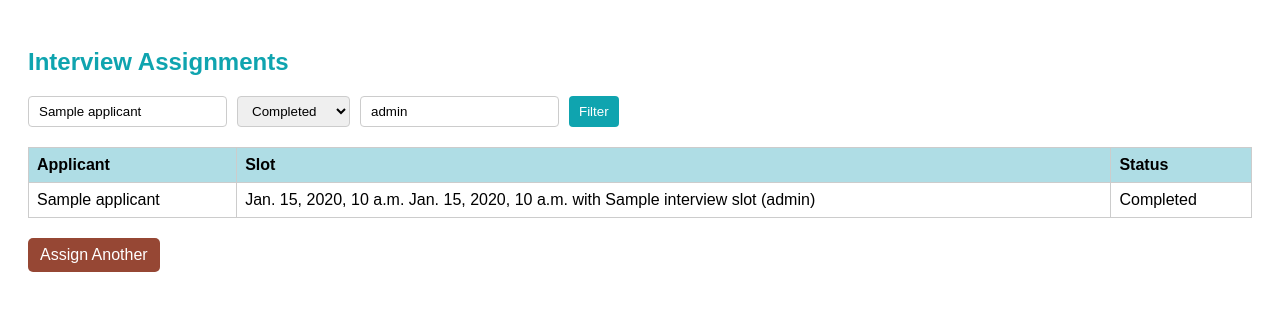
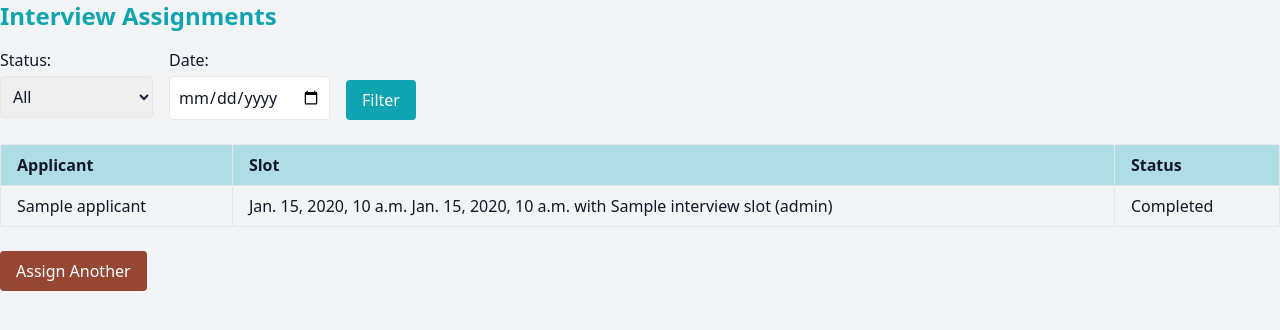
Before and after one commit to kshitij162005/job-interview-scheduler, a Django app: template scheduler/templates/assignment_list.html in a window 1280 px wide. Shown: the top 330 px of the page. Run offline with Django 3.2, Linux system fonts and the light colour scheme; the template is opened without the code that fills it: most values are stand-ins (such as "Sample title", 1, 10 or a date in 2020); some libraries are stand-ins or nearby versions.

```diff
--- a/interview_scheduler/settings.py
+++ b/interview_scheduler/settings.py
@@ -38,6 +38,7 @@ INSTALLED_APPS = [
     'django.contrib.messages',
     'django.contrib.staticfiles',
     'scheduler',
+    'widget_tweaks'
 ]
 
 MIDDLEWARE = [
--- a/scheduler/templates/assignment_list.html
+++ b/scheduler/templates/assignment_list.html
@@ -1,100 +1,61 @@
-<!DOCTYPE html>
-<html>
-<head>
-    <title>Assignments</title>
-    <style>
-        body {
-            font-family: Arial, sans-serif;
-            padding: 20px;
-        }
+{% extends "base.html" %}
 
-        h2 {
-            color: #0FA4AF;
-        }
+{% block title %}Interview Assignments{% endblock %}
 
-        form {
-            display: flex;
-            gap: 10px;
-            margin-bottom: 20px;
-        }
+{% block content %}
+    <h2 class="text-2xl font-bold text-[#0FA4AF] mb-4">Interview Assignments</h2>
 
-        input, select, button {
-            padding: 6px 10px;
-            border-radius: 4px;
-            border: 1px solid #ccc;
-        }
+    <form method="get" class="flex flex-wrap gap-4 mb-6">
+        <div>
+            <label class="block mb-1 font-medium">Status:</label>
+            <select name="status" class="p-2 border rounded">
+                <option value="">All</option>
+                {% for key, label in statuses %}
+                    <option value="{{ key }}" {% if key == selected_status %}selected{% endif %}>
+                        {{ label }}
+                    </option>
+                {% endfor %}
+            </select>
+        </div>
 
-        button {
-            background-color: #0FA4AF;
-            color: white;
-            border: none;
-            cursor: pointer;
-        }
+        <div>
+            <label class="block mb-1 font-medium">Date:</label>
+            <input type="date" name="date" value="{{ selected_date }}" class="p-2 border rounded">
+        </div>
 
-        button:hover {
-            background-color: #024950;
-        }
-
-        table {
-            width: 100%;
-            border-collapse: collapse;
-        }
-
-        th, td {
-            border: 1px solid #ccc;
-            padding: 8px;
-            text-align: left;
-        }
-
-        th {
-            background-color: #AFDDE5;
-        }
-
-        a {
-            display: inline-block;
-            margin-top: 20px;
-            text-decoration: none;
-            background-color: #964734;
-            color: white;
-            padding: 8px 12px;
-            border-radius: 5px;
-        }
-
-        a:hover {
-            background-color: #AFDDE5;
-            color: black;
-        }
-    </style>
-</head>
-<body>
-    <h2>Interview Assignments</h2>
-
-    <form method="get">
-        <input type="text" name="applicant" placeholder="Applicant Name" value="{{ filters.applicant }}">
-        <select name="status">
-            <option value="">All Statuses</option>
-            <option value="Scheduled" {% if filters.status == 'Scheduled' %}selected{% endif %}>Scheduled</option>
-            <option value="Completed" {% if filters.status == 'Completed' %}selected{% endif %}>Completed</option>
-        </select>
-        <input type="text" name="job_role" placeholder="Job Role" value="{{ filters.job_role }}">
-        <button type="submit">Filter</button>
+        <div class="self-end">
+            <button type="submit" class="bg-[#0FA4AF] hover:bg-[#024950] text-white px-4 py-2 rounded">
+                Filter
+            </button>
+        </div>
     </form>
 
-    <table>
-        <tr>
-            <th>Applicant</th>
-            <th>Slot</th>
-            <th>Status</th>
-        </tr>
-        {% for a in assignments %}
-        <tr>
-            <td>{{ a.applicant.name }}</td>
-            <td>{{ a.interview_slot.date }} {{ a.interview_slot.time }} with {{ a.interview_slot.interviewer_name }} ({{ a.interview_slot.job_role }})</td>
-            <td>{{ a.interview_slot.status }}</td>
-        </tr>
-        {% endfor %}
+    <table class="w-full border-collapse mb-6">
+        <thead>
+            <tr class="bg-[#AFDDE5]">
+                <th class="border px-4 py-2 text-left">Applicant</th>
+                <th class="border px-4 py-2 text-left">Slot</th>
+                <th class="border px-4 py-2 text-left">Status</th>
+            </tr>
+        </thead>
+        <tbody>
+            {% for a in assignments %}
+                <tr>
+                    <td class="border px-4 py-2">{{ a.applicant.name }}</td>
+                    <td class="border px-4 py-2">
+                        {{ a.interview_slot.date }} {{ a.interview_slot.time }} with {{ a.interview_slot.interviewer_name }} ({{ a.interview_slot.job_role }})
+                    </td>
+                    <td class="border px-4 py-2">{{ a.interview_slot.status }}</td>
+                </tr>
+            {% empty %}
+                <tr>
+                    <td colspan="3" class="border px-4 py-2 text-center text-gray-500">No assignments found.</td>
+                </tr>
+            {% endfor %}
+        </tbody>
     </table>
 
-    <a href="{% url 'assign_interview' %}">Assign Another</a>
-</body>
-</html>
+    <a href="{% url 'assign_interview' %}" class="inline-block bg-[#964734] hover:bg-[#AFDDE5] hover:text-black text-white px-4 py-2 rounded">
+        Assign Another
+    </a>
+{% endblock %}
--- /dev/null
+++ b/scheduler/templates/base.html
@@ -0,0 +1,17 @@
+<!DOCTYPE html>
+<html lang="en">
+<head>
+    <meta charset="UTF-8">
+    <meta name="viewport" content="width=device-width, initial-scale=1.0">
+    <title>Job Interview Scheduler</title>
+    <!-- Tailwind CSS CDN -->
+    <script src="https://cdn.tailwindcss.com"></script>
+</head>
+<body class="bg-gray-100 text-gray-900">
+
+    <!-- Main content here -->
+    {% block content %}
+    {% endblock %}
+
+</body>
+</html>
--- a/scheduler/urls.py
+++ b/scheduler/urls.py
@@ -2,6 +2,8 @@ from django.urls import path
 from . import views
 
 urlpatterns = [
+    path('', views.home, name='home'),
+    path('assign/', views.assign_interview, name='assign_interview'),
     path('assign/', views.assign_interview, name='assign_interview'),
     path('assignments/', views.assignment_list, name='assignment_list'),
     path('add_applicant/', views.add_applicant, name='add_applicant'),
```
Also changed, not shown: scheduler/templates/add_applicant.html (+17 -13 lines), scheduler/templates/applicant_list.html (+25 -15 lines), scheduler/templates/assign_interview.html (+14 -11 lines), scheduler/templates/home.html (added, +21 -0 lines), scheduler/templates/update_status.html (+24 -14 lines), scheduler/views.py (+27 -20 lines), README.md.
